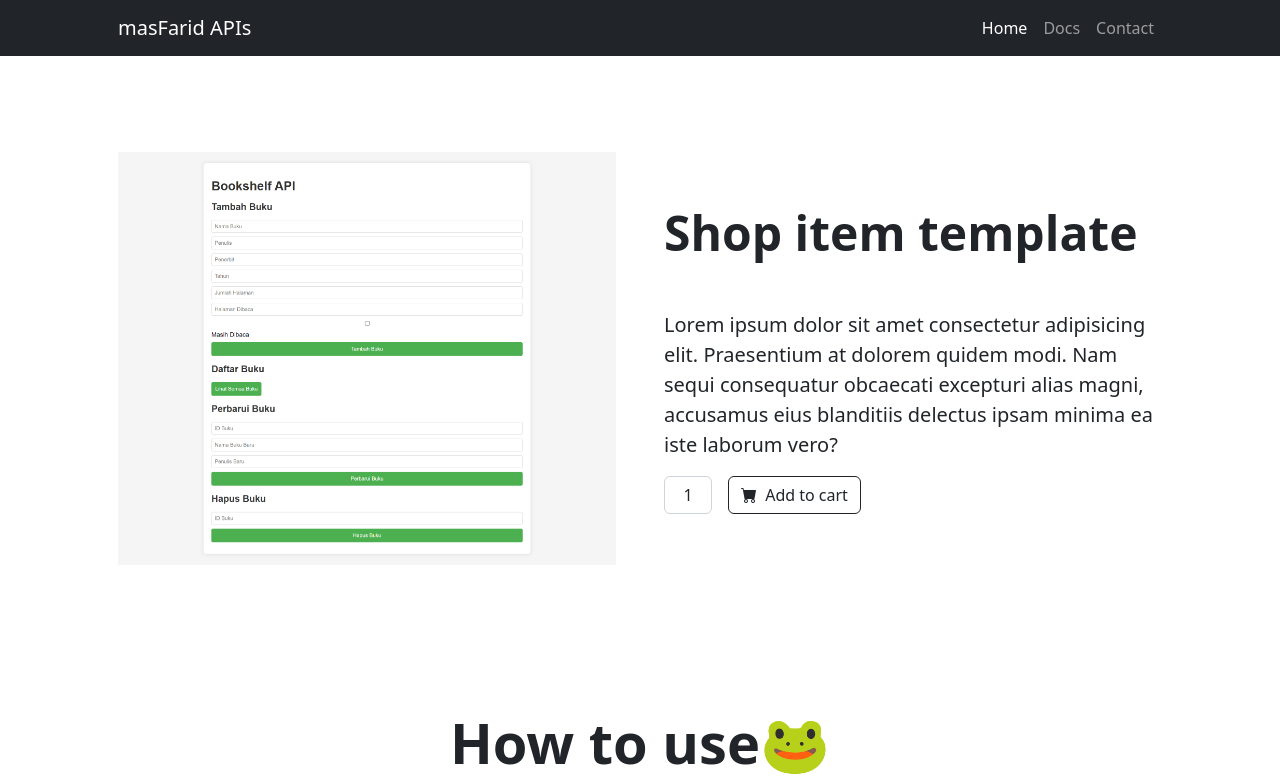
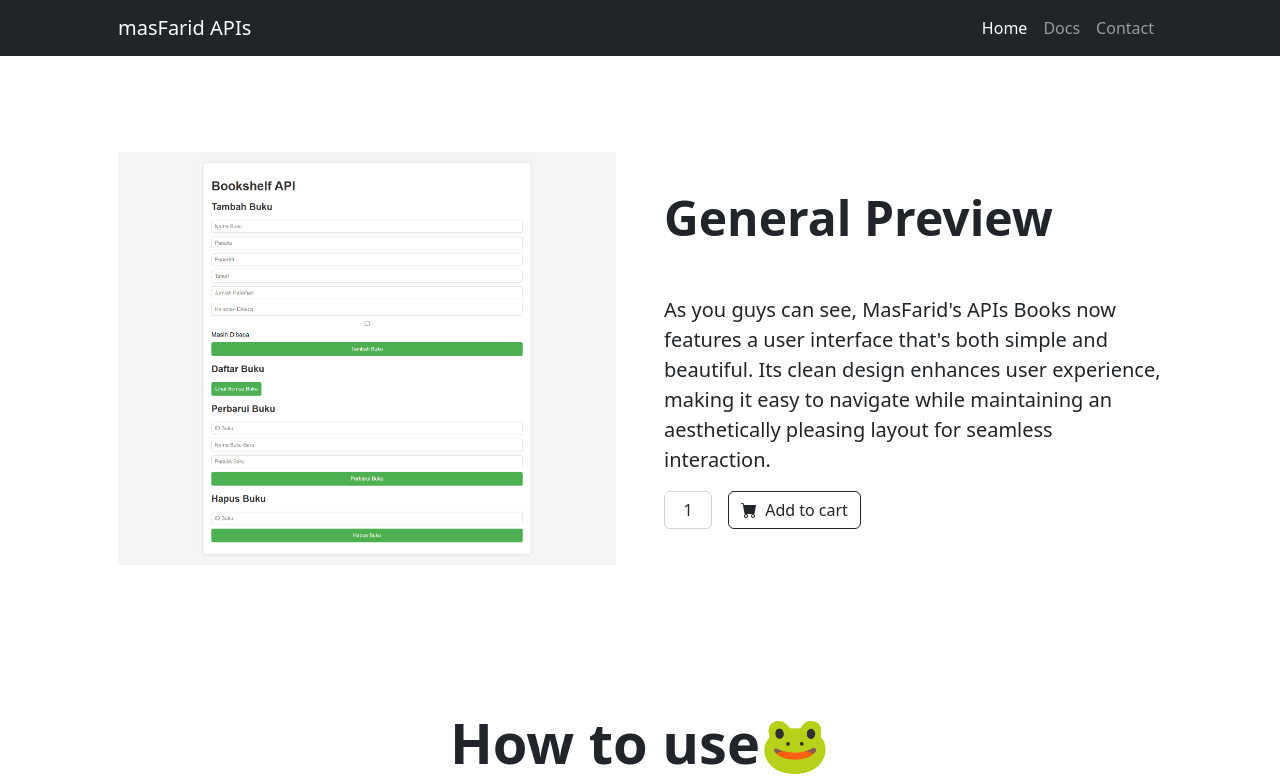
Before and after one commit to faridbpn/guide-for-books-APis, a plain HTML site: page documentation.html in a window 1280 px wide. Shown: the top 782 px of the page. Drawn offline with nearby package versions, Linux system fonts and the light colour scheme.

Commit message:
memperbaiki tulisan

```diff
--- a/documentation.html
+++ b/documentation.html
@@ -58,13 +58,10 @@
             />
           </div>
           <div class="col-md-6">
-            <h1 class="display-5 fw-bolder">Shop item template</h1>
+            <h1 class="display-5 fw-bolder">General Preview</h1>
             <div class="fs-5 mb-5"></div>
             <p class="lead">
-              Lorem ipsum dolor sit amet consectetur adipisicing elit.
-              Praesentium at dolorem quidem modi. Nam sequi consequatur
-              obcaecati excepturi alias magni, accusamus eius blanditiis
-              delectus ipsam minima ea iste laborum vero?
+              As you guys can see, MasFarid's APIs Books now features a user interface that's both simple and beautiful. Its clean design enhances user experience, making it easy to navigate while maintaining an aesthetically pleasing layout for seamless interaction.
             </p>
             <div class="d-flex">
               <input
```
